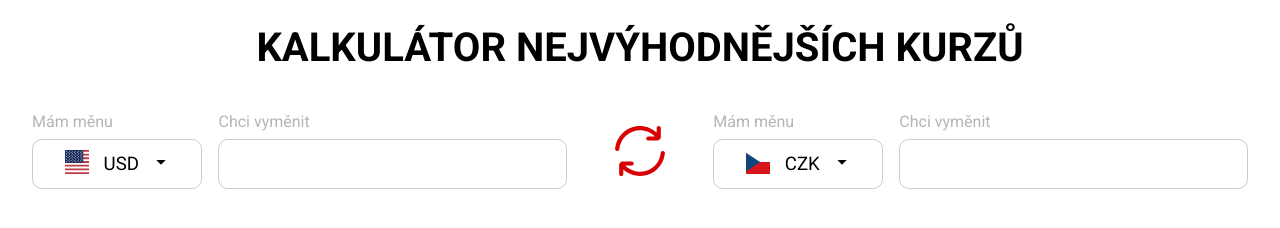
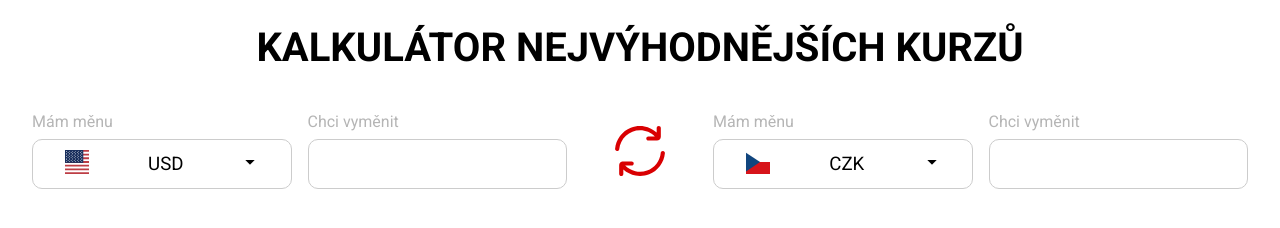
Before and after one commit to kapishdima/currencies, a website built with webpack: page src/calculator.html in a window 1280 px wide. Built offline with nearby package versions, Linux system fonts and the light colour scheme; no server answers.

Commit message:
fixed responsive. fixed safary innerText bug

```diff
--- a/src/js/locales.js
+++ b/src/js/locales.js
@@ -65,6 +65,6 @@ export const setTranslatableValues = () => {
     const fieldValue = field.innerText;
     const value = translations[locale][fieldValue];
 
-    field.innerText = value;
+    field.textContent = value;
   });
 };
--- a/src/styles/components/calculator.scss
+++ b/src/styles/components/calculator.scss
@@ -74,6 +74,10 @@
   flex: 1 0 auto;
   // text-align: center;
 
+  @media screen and (max-width: 1280px) {
+    width: 20%;
+  }
+
   @media screen and (max-width: 1024px) {
     width: 100%;
   }
@@ -90,6 +94,10 @@
   flex-direction: column;
   flex: 1 0 auto;
   // text-align: center;
+
+  @media screen and (max-width: 1280px) {
+    width: 20%;
+  }
 
   @media screen and (max-width: 1024px) {
     width: 100%;
```
